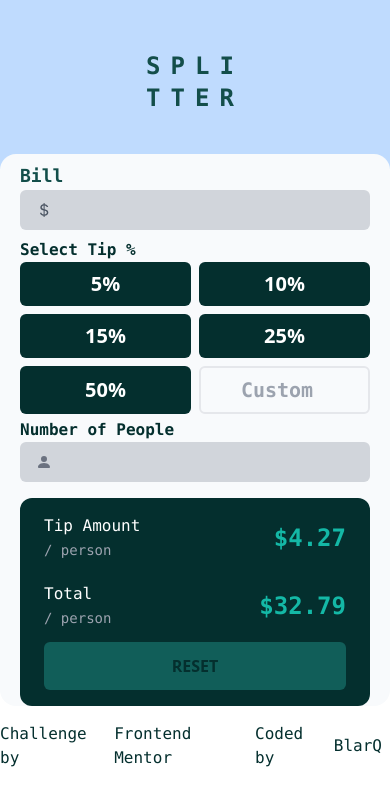
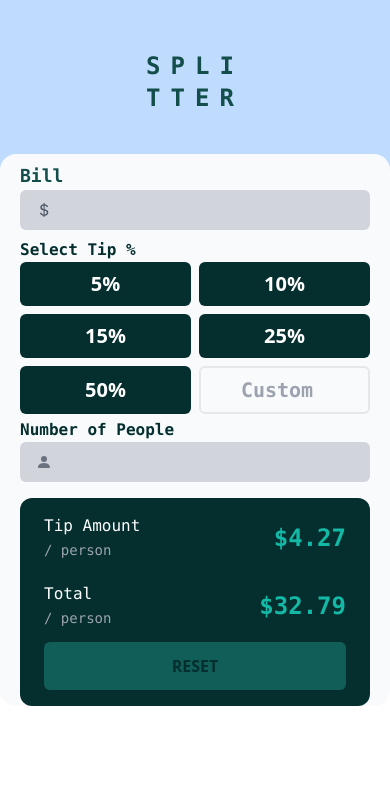
Before and after one commit to BlarQ/Tip-Calculator, a website: page index.html in a window 390 px wide. Drawn offline with Linux system fonts and the light colour scheme.

Commit message:
fix: visibility of the footer

```diff
--- a/index.html
+++ b/index.html
@@ -307,7 +307,7 @@
                 </div>
             </div>
         </div>
-        <div class="flex justify-center items-center my-4 font-mono text-teal-950">
+        <div class="hidden sm:flex justify-center items-center my-4 font-mono text-teal-950">
             Challenge by <a class="mx-2" href="https://www.frontendmentor.io?ref=challenge" target="_blank">Frontend Mentor</a>
             Coded by  <a class="mx-2" target="_blank" href="https://github.com/BlarQ">BlarQ</a>
           </div>
```
Also changed, not shown: collins.css.
